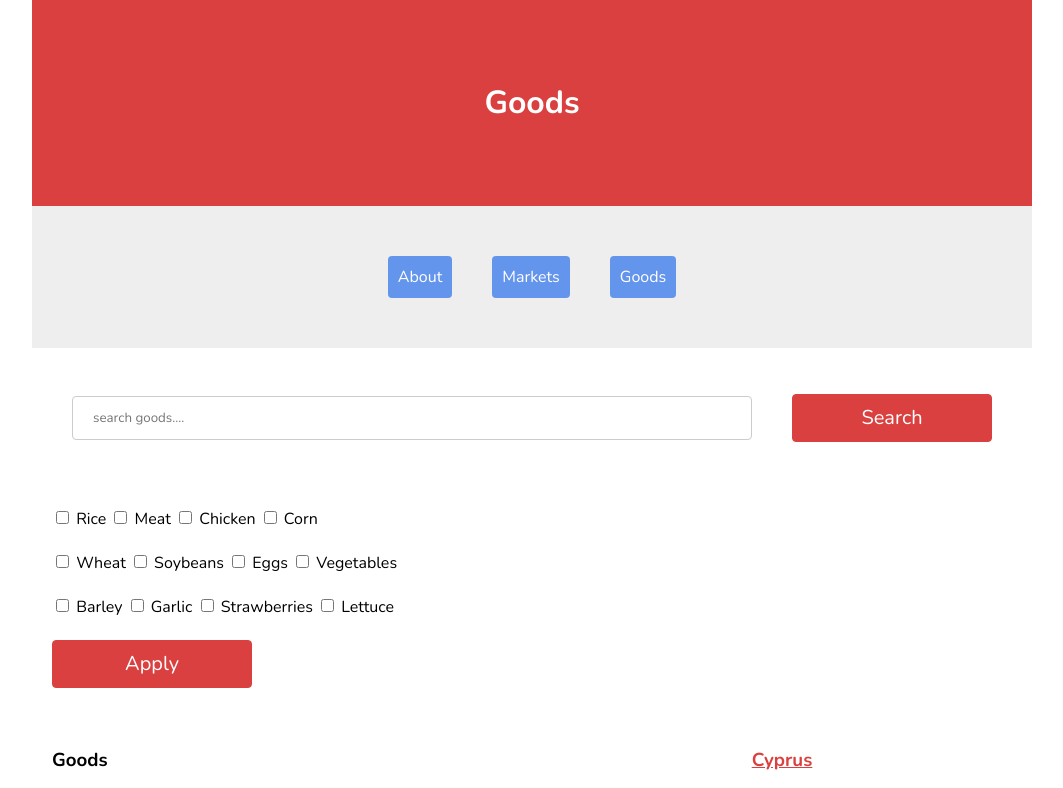
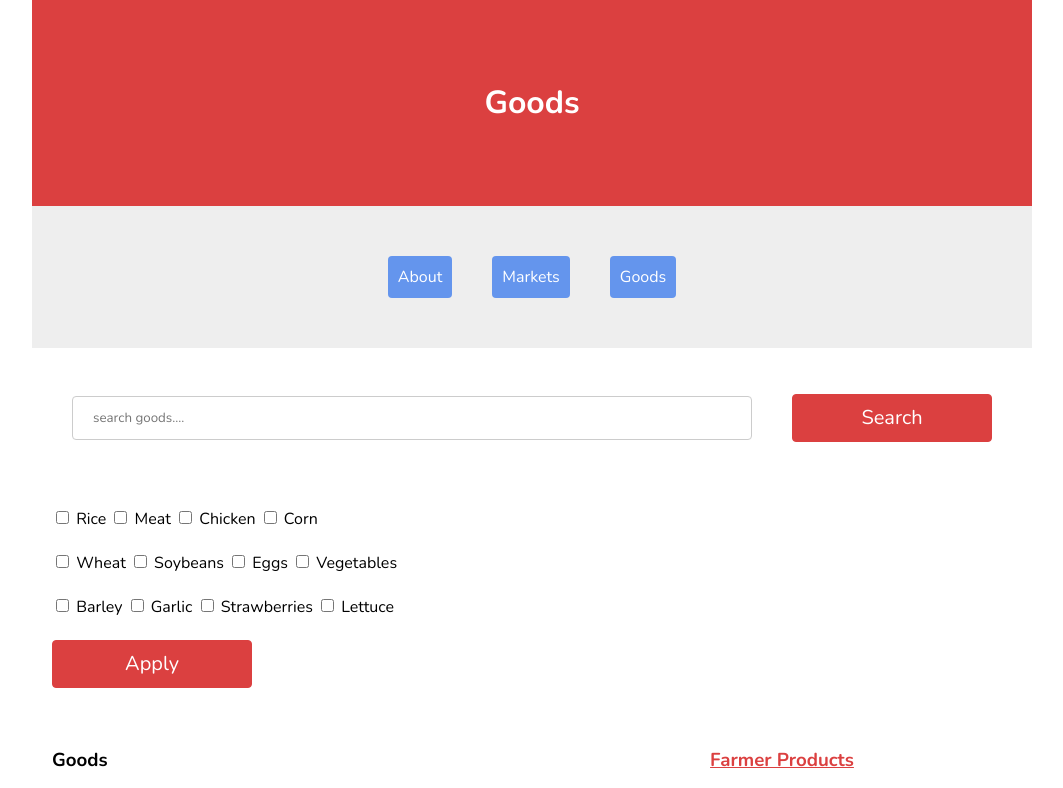
Before and after one commit to i-giron/inst377_jedim, a website: page src/goods.html in a window 1280 px wide. Shown: the top 788 px of the page, without its empty margins (108-1171 px from the left). Drawn offline with nearby package versions, Linux system fonts and the light colour scheme.

Commit message:
Update goods.html

```diff
--- a/src/goods.html
+++ b/src/goods.html
@@ -88,7 +88,7 @@
             </div>
             <div>
                 <div class="image-title">
-                    <h3>Cyprus</h3>
+                    <h3>Farmer Products</h3>
                 </div>
                 <div class="image-wrapper">
                     <img class="sp-img" src="images/Farmer-Products.jpg" alt="">
```
